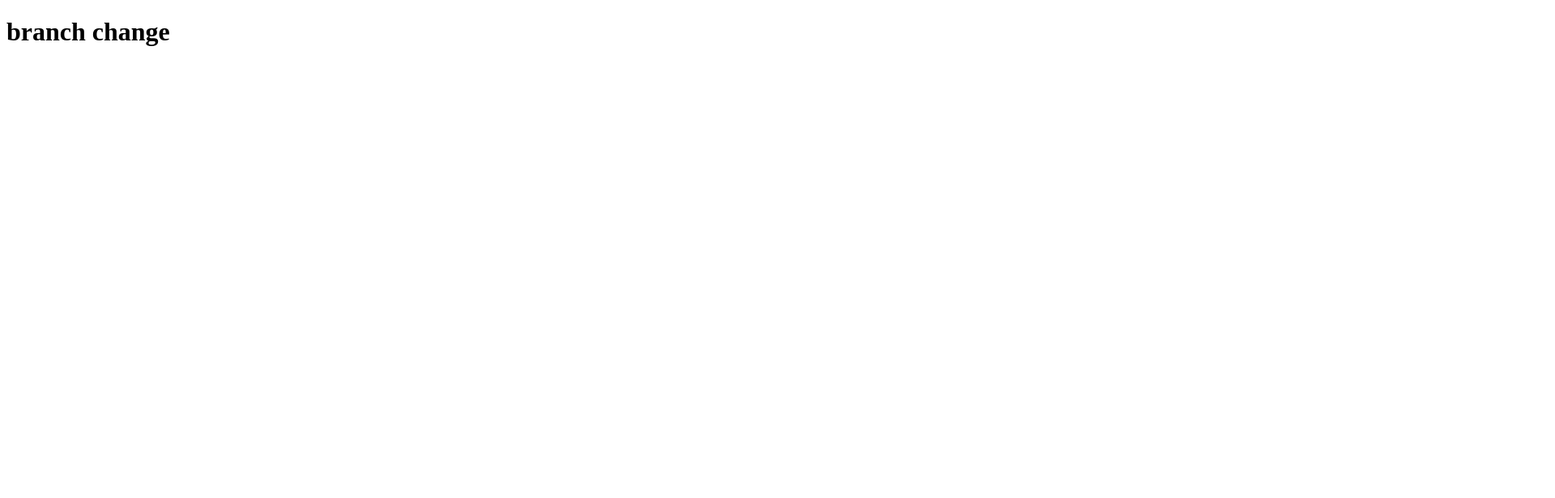
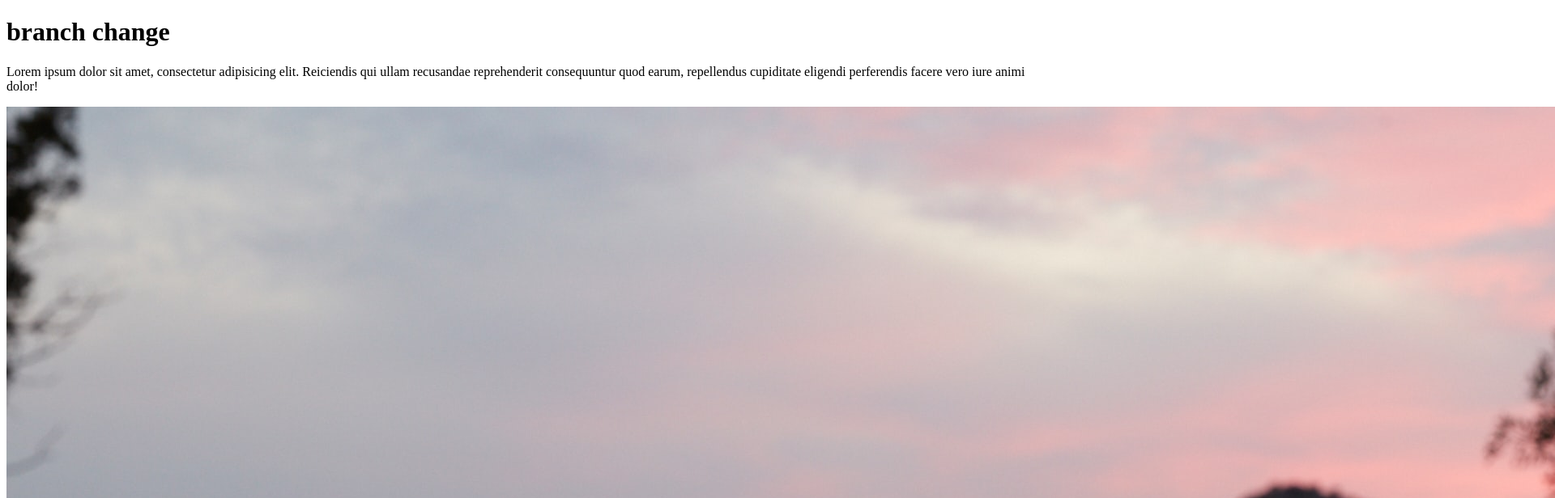
Before and after one commit to souravbsk/my-second-repo, a plain HTML site: page index.html in a window 1280 px wide. Shown: the top 616 px of the page at 81% size, 1920 px wide, since content can reach past the window. Drawn offline with Linux system fonts and the light colour scheme.

Commit message:
picture added

```diff
--- a/index.html
+++ b/index.html
@@ -1,12 +1,18 @@
 <!DOCTYPE html>
 <html lang="en">
+
 <head>
     <meta charset="UTF-8">
     <meta http-equiv="X-UA-Compatible" content="IE=edge">
     <meta name="viewport" content="width=device-width, initial-scale=1.0">
     <title>my second repo</title>
 </head>
+
 <body>
     <h1>branch change</h1>
-</body>
+    <p>Lorem ipsum dolor sit amet, consectetur adipisicing elit. Reiciendis qui ullam recusandae reprehenderit
+        consequuntur quod earum, repellendus cupiditate eligendi perferendis facere vero iure animi dolor!</p>
+        <img src="./dell-1o5MZblCP50-unsplash.jpg" alt="">
+    </body>
+
 </html>
```
Also changed, not shown: dell-1o5MZblCP50-unsplash.jpg (added).
